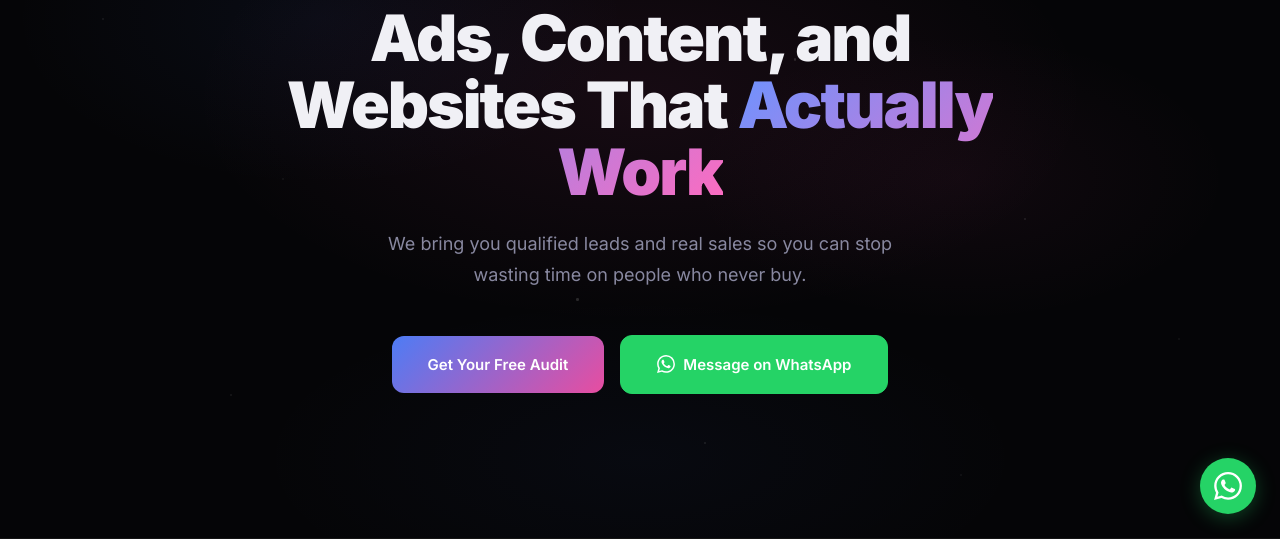
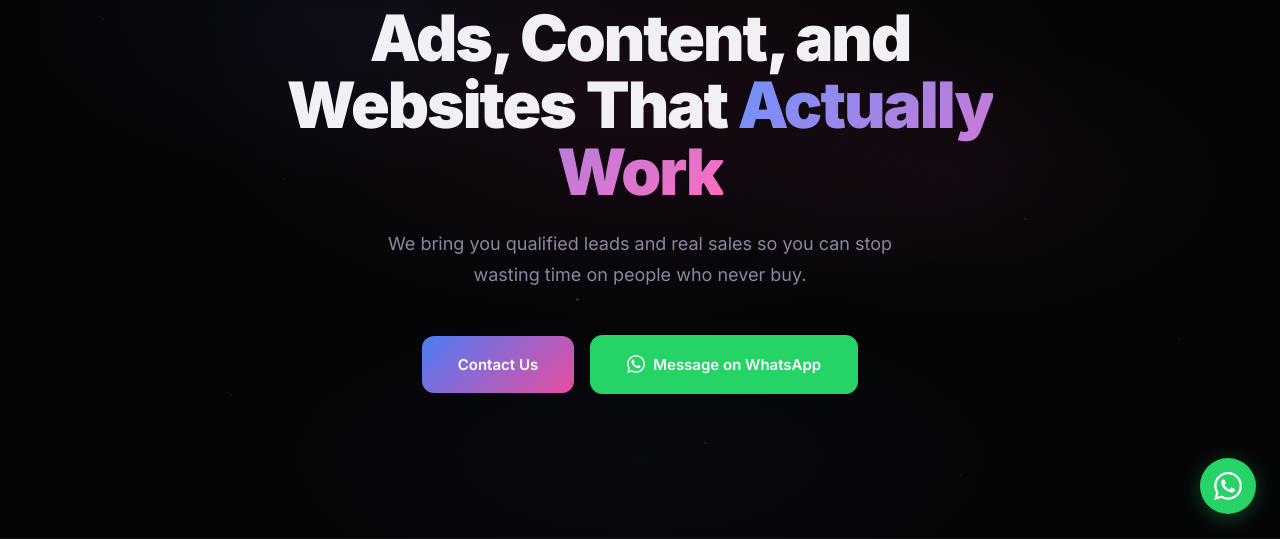
Before and after one commit to lumenmarketingsolutions/mk7media, a Flask app: page / in a window 1280 px wide. Shown: the part 262-801 px from the top of the page. Run offline with Flask 3, Linux system fonts and the light colour scheme; some libraries are stand-ins or nearby versions.

Commit message:
Swap hero CTA from Get Your Free Audit to Contact Us
More general copy that works across the full service mix (websites, ads,
content) instead of audit-specific language. Also renames the tracking
source from hero_audit_cta to hero_contact_cta.

Co-Authored-By: Claude Opus 4.7 (1M context) <noreply@anthropic.com>

```diff
--- a/templates/index.html
+++ b/templates/index.html
@@ -1047,8 +1047,8 @@
     <h1>Ads, Content, and Websites That <span class="grad-text">Actually Work</span></h1>
     <p>We bring you qualified leads and real sales so you can stop wasting time on people who never buy.</p>
     <div class="hero-ctas">
-      <a href="#inquiry" class="btn-primary" data-track="InitiateCheckout" data-track-source="hero_audit_cta">
-        Get Your Free Audit
+      <a href="#inquiry" class="btn-primary" data-track="InitiateCheckout" data-track-source="hero_contact_cta">
+        Contact Us
       </a>
       <a href="https://wa.me/96179018107?text=Hey%2C%20I%20want%20to%20learn%20more%20about%20your%20services" target="_blank" class="btn-secondary btn-whatsapp" data-track="Lead" data-track-source="whatsapp_hero">
         <svg viewBox="0 0 24 24" width="18" height="18" fill="white" style="flex-shrink:0;"><path d="M17.472 14.382c-.297-.149-1.758-.867-2.03-.967-.273-.099-.471-.148-.67.15-.197.297-.767.966-.94 1.164-.173.199-.347.223-.644.075-.297-.15-1.255-.463-2.39-1.475-.883-.788-1.48-1.761-1.653-2.059-.173-.297-.018-.458.13-.606.134-.133.298-.347.446-.52.149-.174.198-.298.298-.497.099-.198.05-.371-.025-.52-.075-.149-.669-1.612-.916-2.207-.242-.579-.487-.5-.669-.51-.173-.008-.371-.01-.57-.01-.198 0-.52.074-.792.372-.272.297-1.04 1.016-1.04 2.479 0 1.462 1.065 2.875 1.213 3.074.149.198 2.096 3.2 5.077 4.487.709.306 1.262.489 1.694.625.712.227 1.36.195 1.871.118.571-.085 1.758-.719 2.006-1.413.248-.694.248-1.289.173-1.413-.074-.124-.272-.198-.57-.347m-5.421 7.403h-.004a9.87 9.87 0 01-5.031-1.378l-.361-.214-3.741.982.998-3.648-.235-.374a9.86 9.86 0 01-1.51-5.26c.001-5.45 4.436-9.884 9.888-9.884 2.64 0 5.122 1.03 6.988 2.898a9.825 9.825 0 012.893 6.994c-.003 5.45-4.437 9.884-9.885 9.884m8.413-18.297A11.815 11.815 0 0012.05 0C5.495 0 .16 5.335.157 11.892c0 2.096.547 4.142 1.588 5.945L.057 24l6.305-1.654a11.882 11.882 0 005.683 1.448h.005c6.554 0 11.89-5.335 11.893-11.893a11.821 11.821 0 00-3.48-8.413z"/></svg>
```
